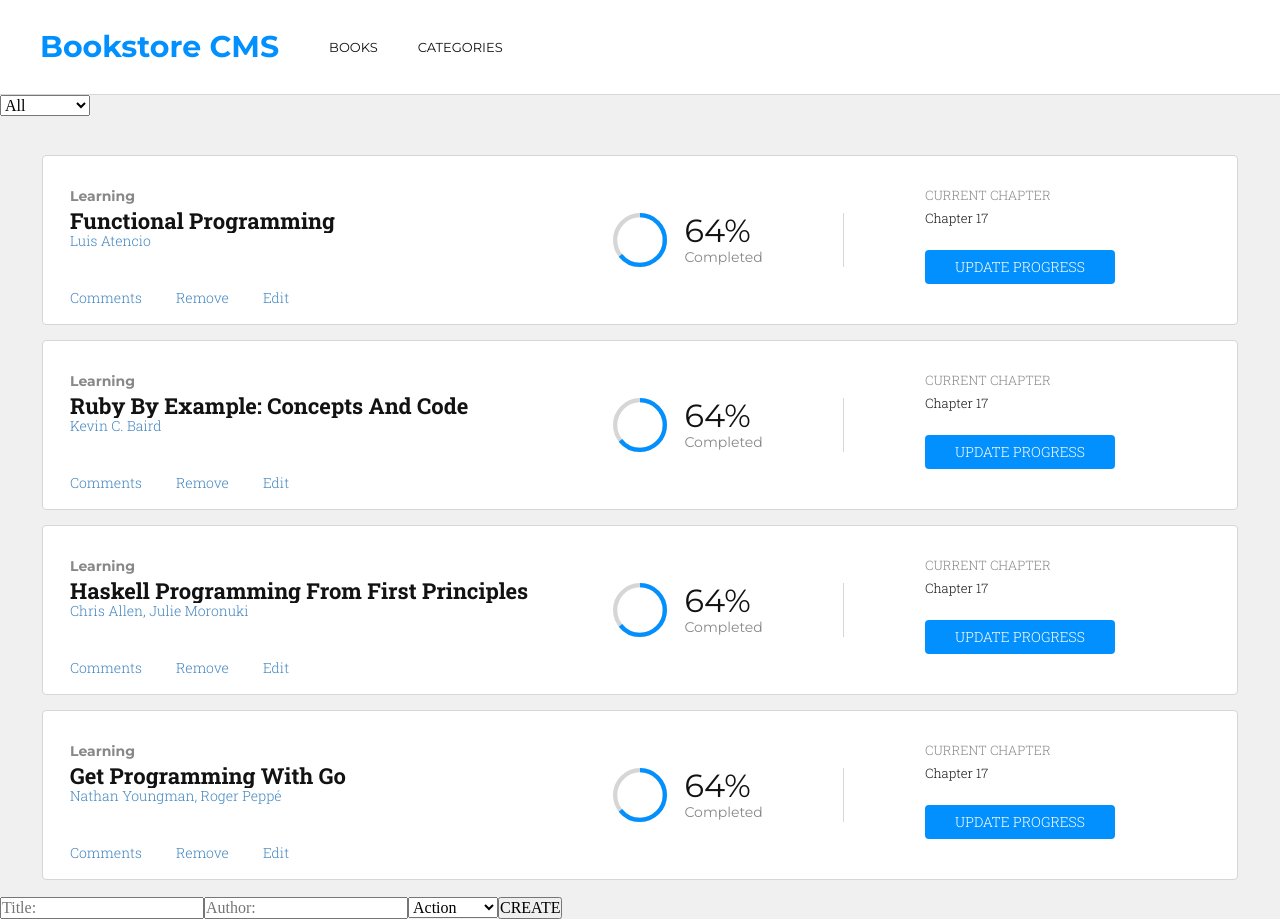
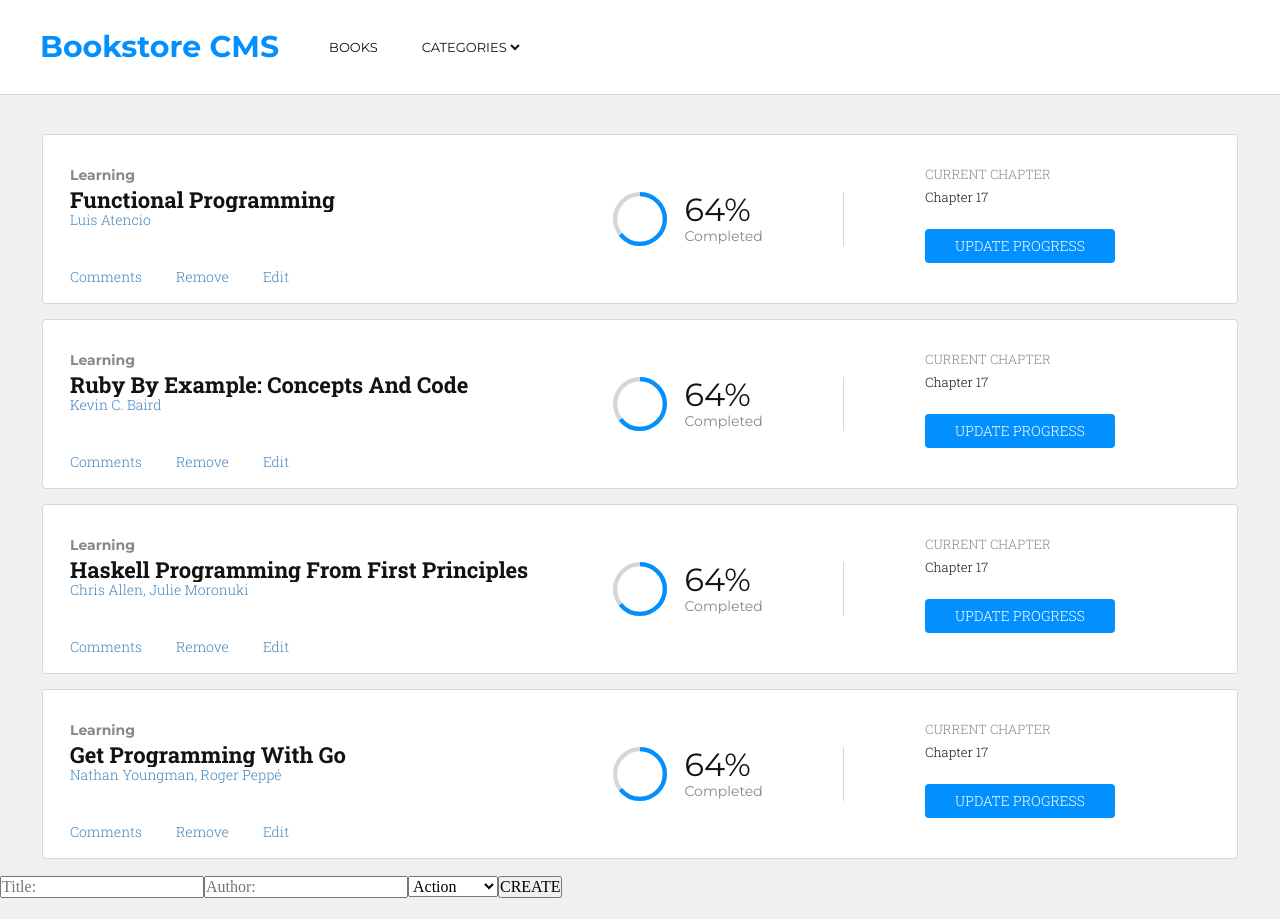
Before and after one commit to SantiagoGuerra/magic-books, a React (Create React App) app: page / in a window 1280 px wide. After the commit the page ends 898 px from the top, so only its background shows below. Built offline with nearby package versions, Linux system fonts and the light colour scheme.

Commit message:
Style Select

```diff
--- a/src/components/App.js
+++ b/src/components/App.js
@@ -1,8 +1,14 @@
 import React from 'react';
+import {useDispatch} from 'react-redux';
 import BookList from '../containers/BookList';
 import BookForm from '../containers/BookForm';
+import CategoryFilter from './CategoryFilter';
 
-const App = () => (
+const App = () =>  {
+  const handleFilterChange = useDispatch();
+
+
+  return (
     <div>
 
       <header className="header">
@@ -18,7 +24,7 @@ const App = () => (
                 </li>
 
                 <li className="list-nav__item">
-                CATEGORIES
+                  <CategoryFilter handleFilterChange={handleFilterChange} />
                 </li>
               </ul>
             </nav>
@@ -31,5 +37,6 @@ const App = () => (
       <BookForm />
     </div>
   );
+}
 
 export default App;
--- a/src/components/CategoryFilter.js
+++ b/src/components/CategoryFilter.js
@@ -21,11 +21,14 @@ function CategoryFilter({ handleFilterChange }) {
     <select
       name="categoryFilter"
       id="categoryFilter"
-      value={select}
+      value={'categories' || select }
       onChange={onChangeSelect}
+      className="list-nav__item"
     >
+      <option selected="selected" value="categories">Categories</option>
       {filterCategories.map(categ => (
         <option
+          className="list-nav__item"
           value={categ.toLowerCase()}
           key={Math.floor(Math.random() * 10040)}
         >
--- a/src/containers/BookList.js
+++ b/src/containers/BookList.js
@@ -1,16 +1,14 @@
 import React from 'react';
 import { useSelector, useDispatch } from 'react-redux';
 import Book from '../components/Book';
-import CategoryFilter from '../components/CategoryFilter';
 
 function BookList() {
   const books = useSelector(state => state.books);
   const filter = useSelector(state => state.filter);
-  const handleFilterChange = useDispatch();
+
 
   return (
     <>
-      <CategoryFilter handleFilterChange={handleFilterChange} />
       <div className="container">
         <table>
         <tbody>
--- a/src/styles/layout/_header.scss
+++ b/src/styles/layout/_header.scss
@@ -26,15 +26,25 @@
         display: flex;
         list-style: none;
 
-        & > .list-nav__item {
+        & > .list-nav__item, option, select {
           margin-right: 40px;
           color: var(--dark-color);
           font-size: var(--font-size-s);
           font-family: var(--second-font);
           cursor: pointer;
+          border: none;
+          background: none;
+          text-transform: uppercase;
+          padding: 0;
+          display: flex;
+          align-items: center;
 
           &:hover {
             color: var(--gray-color)
+          }
+
+          &:focus {
+            outline: none;
           }
         }
 
```
Lines whose indentation alone changed are shown as unchanged.
